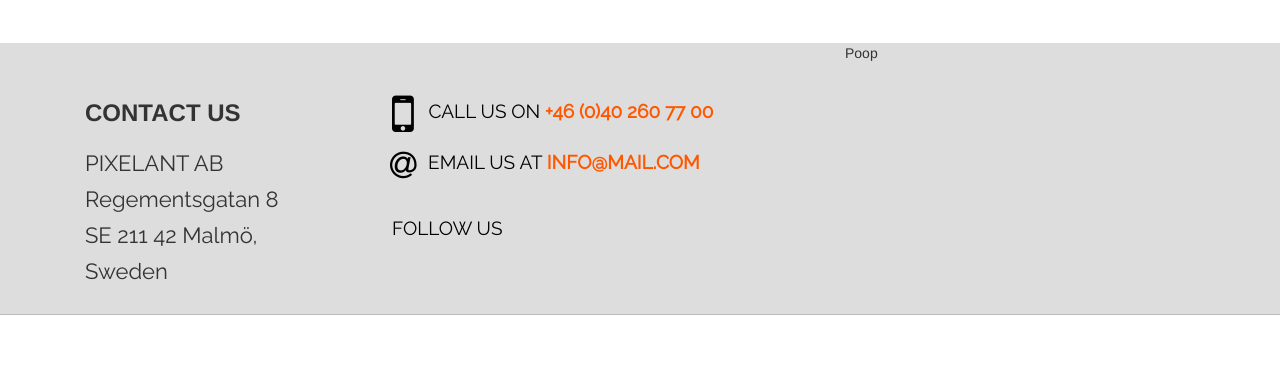
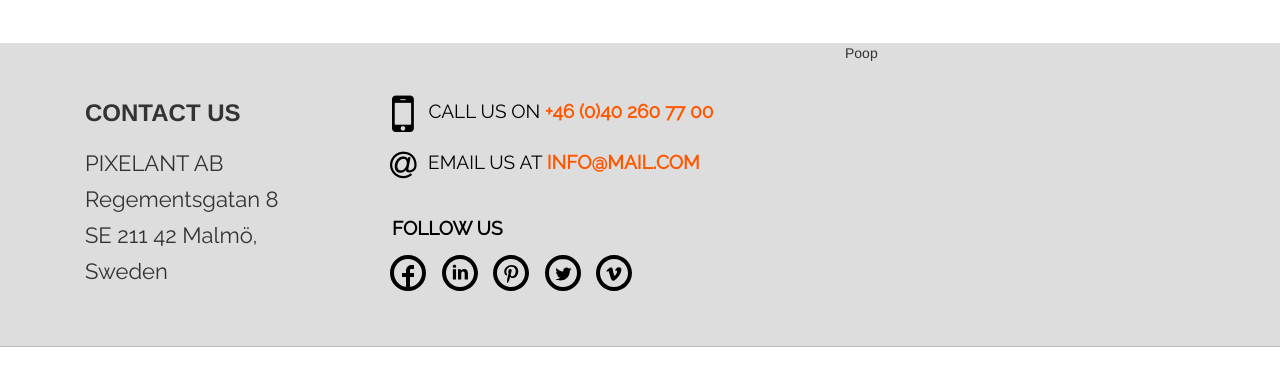
Before and after one commit to connyz/arbetsprov2, a plain HTML site: page index.html in a window 1280 px wide. Shown: the part 1553-1938 px from the top of the page. Drawn offline with nearby package versions, Linux system fonts and the light colour scheme.

Commit message:
Optimized image sizes for companies. Added linkable social icons to footer.

```diff
--- a/css/styles.css
+++ b/css/styles.css
@@ -332,6 +332,10 @@
 	color: #FF5700;
 }
 
+.social_div h3:last-of-type {
+	font-weight: 600;
+}
+
 .fa-mobile {
 	font-size: 51px;
 	vertical-align: middle;
@@ -344,6 +348,11 @@
 	vertical-align: middle;
 }
 
-.form_div {
+.social_icons_div {
+	margin-left: -8px;
+}
 
+.social-icon {
+	width: 48px;
+	margin-bottom: 12px;
 }
--- a/index.html
+++ b/index.html
@@ -261,6 +261,13 @@
 				<h3><i class="fa fa-at"></i>&nbsp;&nbsp;&nbsp;EMAIL US AT <span class="contact-color">INFO@MAIL.COM</span></h3>
 				<br>
 				<h3>FOLLOW US</h3>
+				<div class="social_icons_div">
+					<a href="#x"><img class="social-icon" src="icons/svg/social-facebook-circular.svg"></a>
+					<a href="#x"><img class="social-icon" src="icons/svg/social-linkedin-circular.svg"></a>
+					<a href="#x"><img class="social-icon" src="icons/svg/social-pinterest-circular.svg"></a>
+					<a href="#x"><img class="social-icon" src="icons/svg/social-twitter-circular.svg"></a>
+					<a href="#x"><img class="social-icon" src="icons/svg/social-vimeo-circular.svg"></a>
+				</div>
 			</div>
 			<div class="col-lg-4 form_div">
 				<p>Poop</p>
```
Also changed, not shown: img/google-edited.png, img/intel_logo-edited.png, img/logo-ibm-edited.png, 1 other file.
